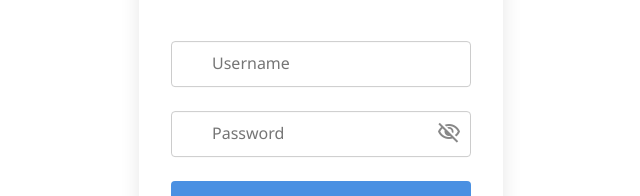
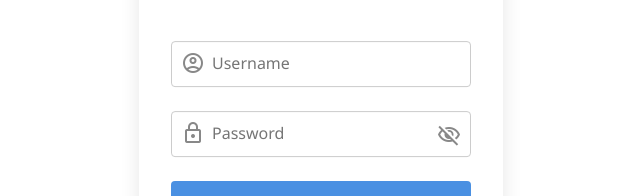
Before and after one commit to techasit5415/SCQ, a SvelteKit app: page /admin in a window 1280 px wide. Shown: the part 385-581 px from the top of the page, without its empty margins (319-959 px from the left). Built offline with nearby package versions, Linux system fonts and the light colour scheme; what mariadb would draw is missing.

Commit message:
update icons and fix import paths

```diff
--- a/src/routes/admin/+page.svelte
+++ b/src/routes/admin/+page.svelte
@@ -44,6 +44,7 @@
     </div>
 
     <div class="form-group">
+      <span class="icon material-symbols-outlined"> account_circle </span>
       <label>
         <input
           name="username"
@@ -57,6 +58,7 @@
     </div>
 
     <div class="form-group">
+      <span class="icon material-symbols-outlined"> lock </span>
       <label>
         <input
           name="password"
@@ -192,7 +194,7 @@
   .form-group .passwordicon {
     position: absolute;
     right: 10px;
-    top: 40%;
+    top: 45%;
     transform: translateY(-50%);
     cursor: pointer;
     color: #888;
```
